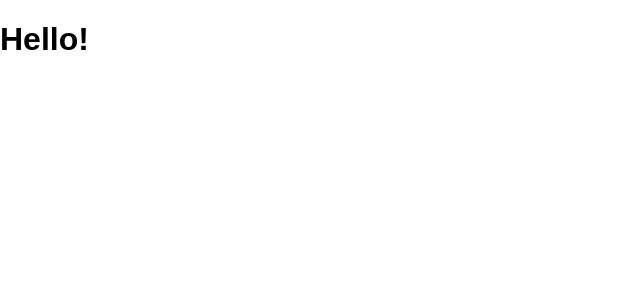
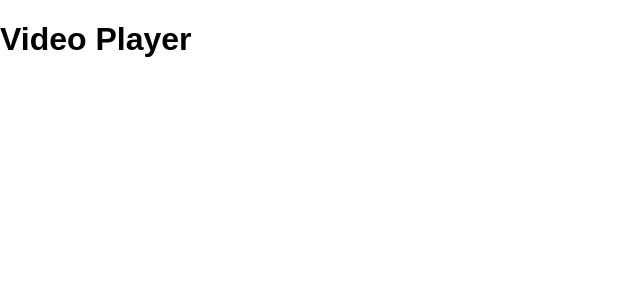
Before and after one commit to kruulik/MARKABLE, a React (Create React App) app: page / in a window 1280 px wide. Shown: the top 300 px of the page, without its empty margins (0-640 px from the left). Built offline with nearby package versions, Linux system fonts and the light colour scheme.

Commit message:
Start video player component

```diff
--- a/src/App.js
+++ /dev/null
@@ -1,13 +0,0 @@
-import React, { Component } from 'react';
-import logo from './logo.svg';
-import './App.css';
-
-class App extends Component {
-  render() {
-    return (
-      <div id="root"></div>
-    );
-  }
-}
-
-export default App;
--- /dev/null
+++ b/src/components/VideoPlayer/VideoPlayer.js
@@ -0,0 +1,30 @@
+import React, { Component } from 'react';
+import { connect } from 'react-redux';
+import { bindActionCreators } from 'redux'
+
+class VideoPlayer extends Component {
+  constructor(props) {
+    super(props);
+    this.state = ({
+
+    })
+  }
+
+  render() {
+    return (
+      <h1>Video Player</h1>
+    )
+  }
+}
+
+const mapStateToProps = ( state ) => {
+  return {
+    state
+  }
+};
+
+const mapDispatchToProps = dispatch => {
+
+};
+
+export default connect( mapStateToProps, null )( VideoPlayer );
--- /dev/null
+++ b/src/components/index.js
@@ -0,0 +1,5 @@
+import VideoPlayer from './VideoPlayer/VideoPlayer';
+
+export {
+  VideoPlayer
+}
--- /dev/null
+++ b/src/containers/App.js
@@ -0,0 +1,10 @@
+import React from 'react';
+import { VideoPlayer } from '../components';
+
+const App = () => (
+  <div id="appContainer">
+    <VideoPlayer />
+  </div>
+);
+
+export default App;
--- /dev/null
+++ b/src/containers/root.js
@@ -0,0 +1,11 @@
+import React from 'react';
+import { Provider } from 'react-redux';
+import App from './App';
+
+const Root = ({ store }) => (
+  <Provider store={ store }>
+    <App />
+  </Provider>
+);
+
+export default Root;
--- a/src/index.js
+++ b/src/index.js
@@ -1,11 +1,9 @@
 import React from 'react';
 import ReactDOM from 'react-dom';
 import './index.css';
-import App from './App';
+import Root from './containers/root';
 import registerServiceWorker from './registerServiceWorker';
 import configureStore from './store/store';
-
-// ReactDOM.render(<App />, document.getElementById('root'));
 
 document.addEventListener( 'DOMContentLoaded', () => {
   const root = document.getElementById( 'root' );
@@ -15,7 +13,7 @@ document.addEventListener( 'DOMContentLoaded', () => {
   window.getState = store.getState;
   window.dispatch = store.dispatch; // just for testing!
 
-  ReactDOM.render( <h1>Hello!</h1>, root );
+  ReactDOM.render(<Root store={ store }/>, root);
 } );
 
 registerServiceWorker();
```
Also changed, not shown: src/styles/App.css (renamed from src/App.css).
